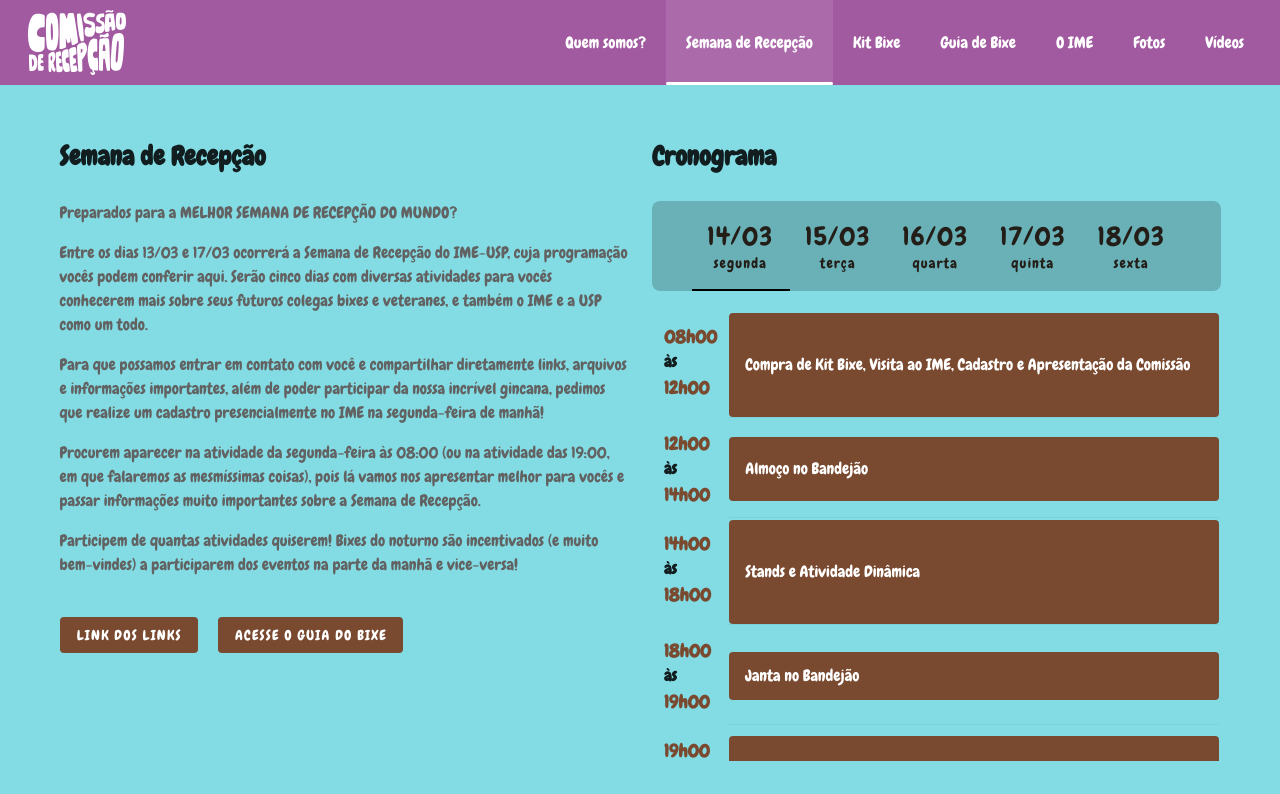
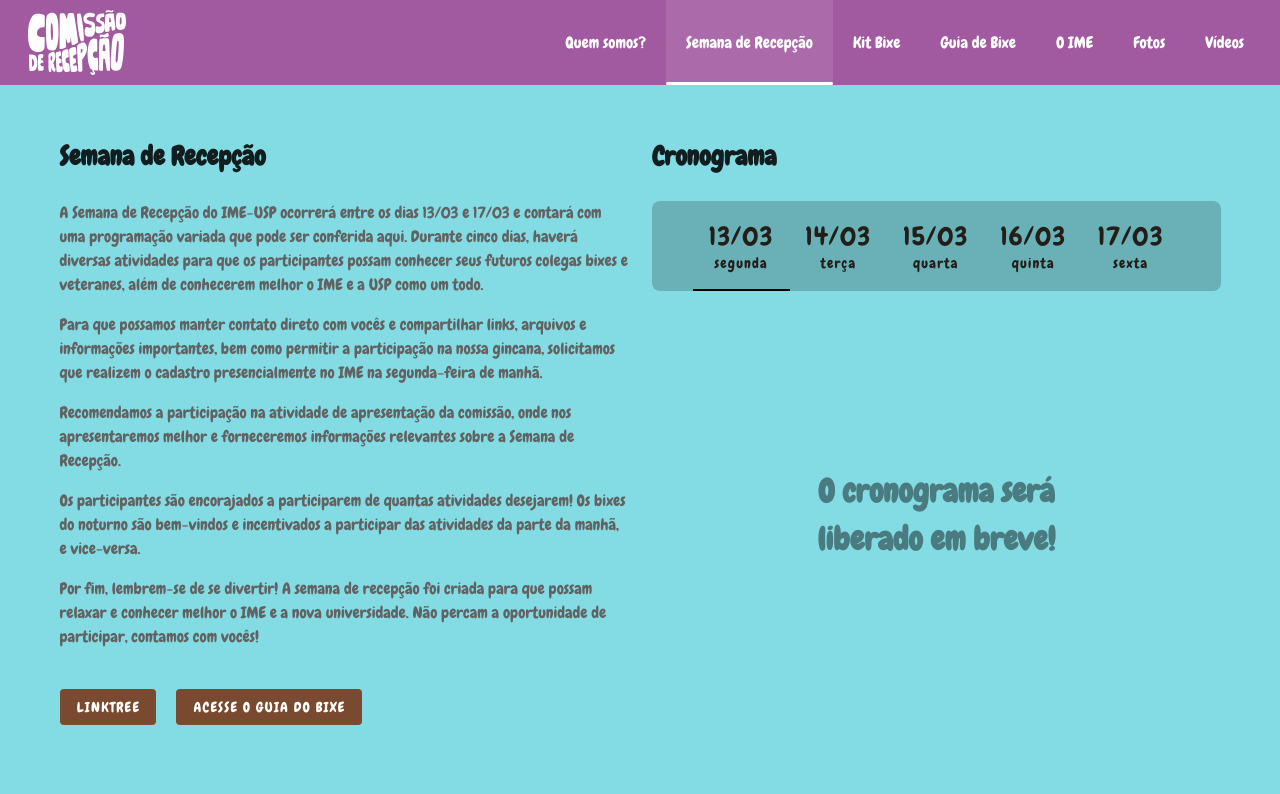
Before and after one commit to recepcaoimeusp/site, a Nuxt app: page /semana in a window 1280 px wide. Shown: the top 794 px of the page. Built offline with nearby package versions, Linux system fonts and the light colour scheme; a web font is replaced by a local one.

Commit message:
Corrige cronograma e ajusta texto da semana
Signed-off-by: José Lucas Silva Mayer <josemayer@usp.br>

```diff
--- a/components/EventosTabela.vue
+++ b/components/EventosTabela.vue
@@ -24,7 +24,7 @@
             <table>
               <template v-for="atividade in item.info">
                 <tr :key="atividade.evento">
-                  <th>
+                  <th align="center">
                     <span class="horario txtBrown">{{ atividade.inicio }}</span>
                     às
                     <span class="horario txtBrown">{{ atividade.fim }}</span>
@@ -65,7 +65,7 @@
       tab: null,
       items: [
         {
-          dia: '14/03',
+          dia: '13/03',
           semana: 'segunda',
           info: [
             {
@@ -108,7 +108,7 @@
           ],
         },
         {
-          dia: '15/03',
+          dia: '14/03',
           semana: 'terça',
           info: [
             {
@@ -156,7 +156,7 @@
           ],
         },
         {
-          dia: '16/03',
+          dia: '15/03',
           semana: 'quarta',
           info: [
             {
@@ -216,7 +216,7 @@
           ],
         },
         {
-          dia: '17/03',
+          dia: '16/03',
           semana: 'quinta',
           info: [
             {
@@ -252,7 +252,7 @@
           ],
         },
         {
-          dia: '18/03',
+          dia: '17/03',
           semana: 'sexta',
           info: [
             {
--- a/pages/semana.vue
+++ b/pages/semana.vue
@@ -11,39 +11,48 @@
         <div class="py-md-10 pt-5 text-center text-md-left">
           <h2 class="titulo">Semana de Recepção</h2>
           <span class="descricao txtGray">
-            <p>Preparados para a MELHOR SEMANA DE RECEPÇÃO DO MUNDO?</p>
             <p>
-              Entre os dias 13/03 e 17/03 ocorrerá a Semana de Recepção do
-              IME-USP, cuja programação vocês podem conferir aqui. Serão cinco
-              dias com diversas atividades para vocês conhecerem mais sobre seus
-              futuros colegas bixes e veteranes, e também o IME e a USP como um
-              todo.
+              A Semana de Recepção do IME-USP ocorrerá entre os dias 13/03 e
+              17/03 e contará com uma programação variada que pode ser conferida
+              aqui. Durante cinco dias, haverá diversas atividades para que os
+              participantes possam conhecer seus futuros colegas bixes e
+              veteranes, além de conhecerem melhor o IME e a USP como um todo.
             </p>
+
             <p>
-              Para que possamos entrar em contato com você e compartilhar
-              diretamente links, arquivos e informações importantes, além de
-              poder participar da nossa incrível gincana, pedimos que realize um
-              cadastro presencialmente no IME na segunda-feira de manhã!
+              Para que possamos manter contato direto com vocês e compartilhar
+              links, arquivos e informações importantes, bem como permitir a
+              participação na nossa gincana, solicitamos que realizem o cadastro
+              presencialmente no IME na segunda-feira de manhã.
             </p>
+
             <p>
-              Procurem aparecer na atividade da segunda-feira às 08:00 (ou na
-              atividade das 19:00, em que falaremos as mesmíssimas coisas), pois
-              lá vamos nos apresentar melhor para vocês e passar informações
-              muito importantes sobre a Semana de Recepção.
+              Recomendamos a participação na atividade de apresentação da
+              comissão, onde nos apresentaremos melhor e forneceremos
+              informações relevantes sobre a Semana de Recepção.
             </p>
+
             <p>
-              Participem de quantas atividades quiserem! Bixes do noturno são
-              incentivados (e muito bem-vindes) a participarem dos eventos na
-              parte da manhã e vice-versa!
+              Os participantes são encorajados a participarem de quantas
+              atividades desejarem! Os bixes do noturno são bem-vindos e
+              incentivados a participar das atividades da parte da manhã, e
+              vice-versa.
+            </p>
+
+            <p>
+              Por fim, lembrem-se de se divertir! A semana de recepção foi
+              criada para que possam relaxar e conhecer melhor o IME e a nova
+              universidade. Não percam a oportunidade de participar, contamos
+              com vocês!
             </p>
             <div class="d-flex justify-center justify-md-start links pt-6">
               <v-btn
                 class="link bgBrown white--text"
                 target="_blank"
                 elevation="0"
-                href="https://drive.google.com/file/d/1wkKHMs66OFUXOTuBPZNn5e-Uk7B_SlJO/view"
+                href="https://linktr.ee/Recepcaoimeusp"
               >
-                Link dos links
+                Linktree
               </v-btn>
               <v-btn class="link bgBrown white--text" to="/guia" elevation="0">
                 Acesse o Guia do Bixe
@@ -55,7 +64,7 @@
       <template #right>
         <div class="py-md-10 pt-5 text-center text-md-left">
           <h2 class="titulo">Cronograma</h2>
-          <EventosTabela mostrar-cronograma />
+          <EventosTabela />
         </div>
       </template>
     </PageBar>
```
